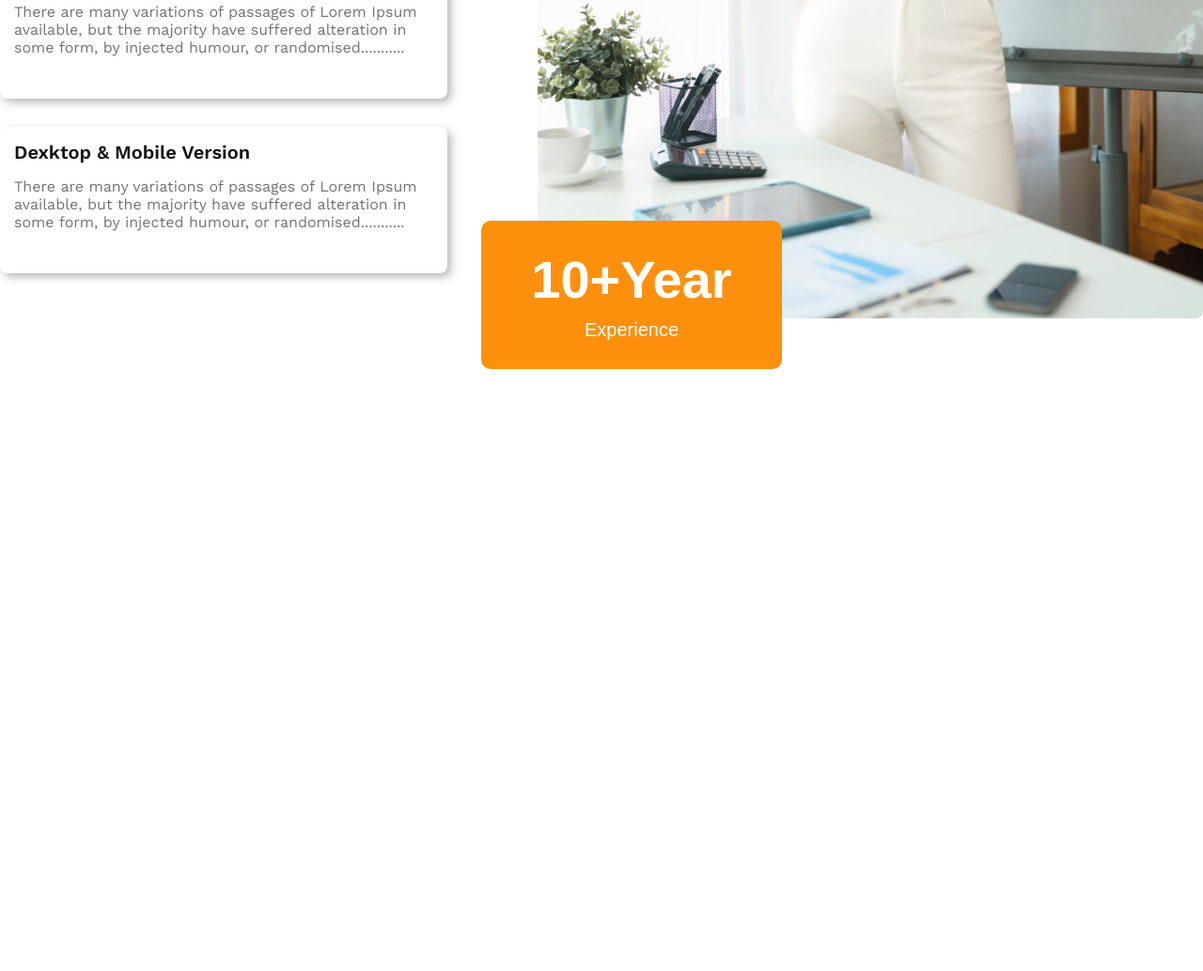
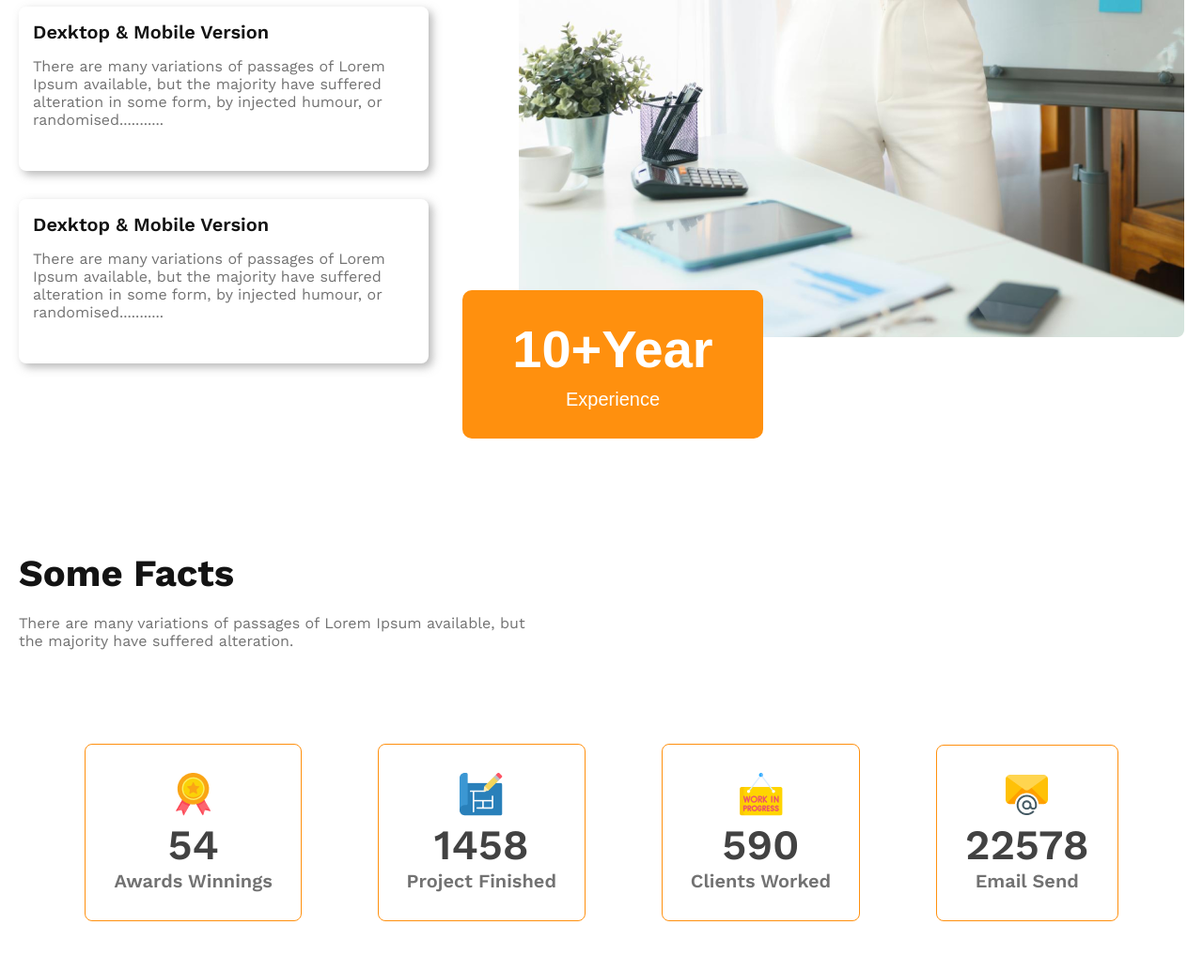
Before and after one commit to anikdas400/G3-architects-website-with-responsive, a plain HTML site: page index.html in a window 1280 px wide. Shown: the part 2405-3439 px from the top of the page at 94% size. Before the commit the page ends 2798 px from the top, so only its background shows below. Drawn offline with nearby package versions, Linux system fonts and the light colour scheme.

Commit message:
finished card section

```diff
--- a/index.html
+++ b/index.html
@@ -106,6 +106,39 @@
                     </button>
                 </div>
             </div>
+            <!-- fact section -->
+            <div class="fact">
+                <h2>Some Facts</h2>
+                <p>There are many variations of passages of Lorem Ipsum available, but <br>
+                    the majority have suffered alteration.</p>
+            </div>
+
+            <!-- card-section -->
+
+            <div class="card-section">
+
+                <div class="card">
+                    <img src="./images/icons/ribon.png" alt="">
+                    <h2>54</h2>
+                    <p>Awards Winnings</p>
+                </div>
+                <div class="card">
+                    <img src="./images/icons/projects.png" alt="">
+                    <h2>1458</h2>
+                    <p>Project Finished</p>
+                </div>
+                <div class="card">
+                    <img src="./images/icons/customers.png" alt="">
+                    <h2>590</h2>
+                    <p>Clients Worked</p>
+                </div>
+                <div class="card">
+                    <img src="./images/icons/email.png" alt="">
+                    <h2>22578</h2>
+                    <p>Email Send</p>
+                </div>
+
+            </div>
 
     </main>
     <footer></footer>
--- a/style.css
+++ b/style.css
@@ -125,6 +125,7 @@ font-weight: 700;
     display: flex;
     gap: 6rem;
     margin-top: 130px;
+    padding: 20px 20px;
 }
 
 .feature2-title h3{
@@ -185,6 +186,49 @@ font-weight: 700;
     margin-bottom: 15px;
 }
 
+.fact{
+    background: #FFF;
+    margin-top: 130px;
+    margin-bottom: 30px;
+    padding: 20px;
+}
+.fact h2{
+    color: #131313;
+    font-size: 2.5rem;
+    font-weight: 700;
+    margin-bottom: 20px;
+}
+.fact p{
+    color: #727272;
+    font-size: 1rem;
+    font-weight: 400;
+}
+/* card-section */
+.card-section{
+    display: flex;
+    justify-content: space-around;
+    align-items: center;
+    margin-bottom: 30px;
+    padding: 50px;
+}
+.card{
+
+    text-align: center;
+    border: 1px solid #FF900E;
+    padding: 30px;
+    border-radius: 8px;
+}
+.card h2{
+    color: #424242;
+    font-size: 2.8rem;
+    font-weight: 600;
+}
+.card p{
+    color: #727272;
+    font-size: 20px;
+    font-weight: 600;
+}
+
 
 
 
@@ -230,6 +274,11 @@ font-weight: 700;
     .feature2-img img{
         width: 100%;
     }
+    .card-section{
+        flex-direction: column;
+        gap: 10px;
+    }
+
 
 
 }
@@ -262,6 +311,11 @@ font-weight: 700;
     .feature2-img img{
         width: 100%;
     }
+    .card-section{
+        display: grid;
+        grid-template-columns: repeat(2,1fr);
+        gap: 10px;
+    }
 
 }
 /* computer divice */
```
